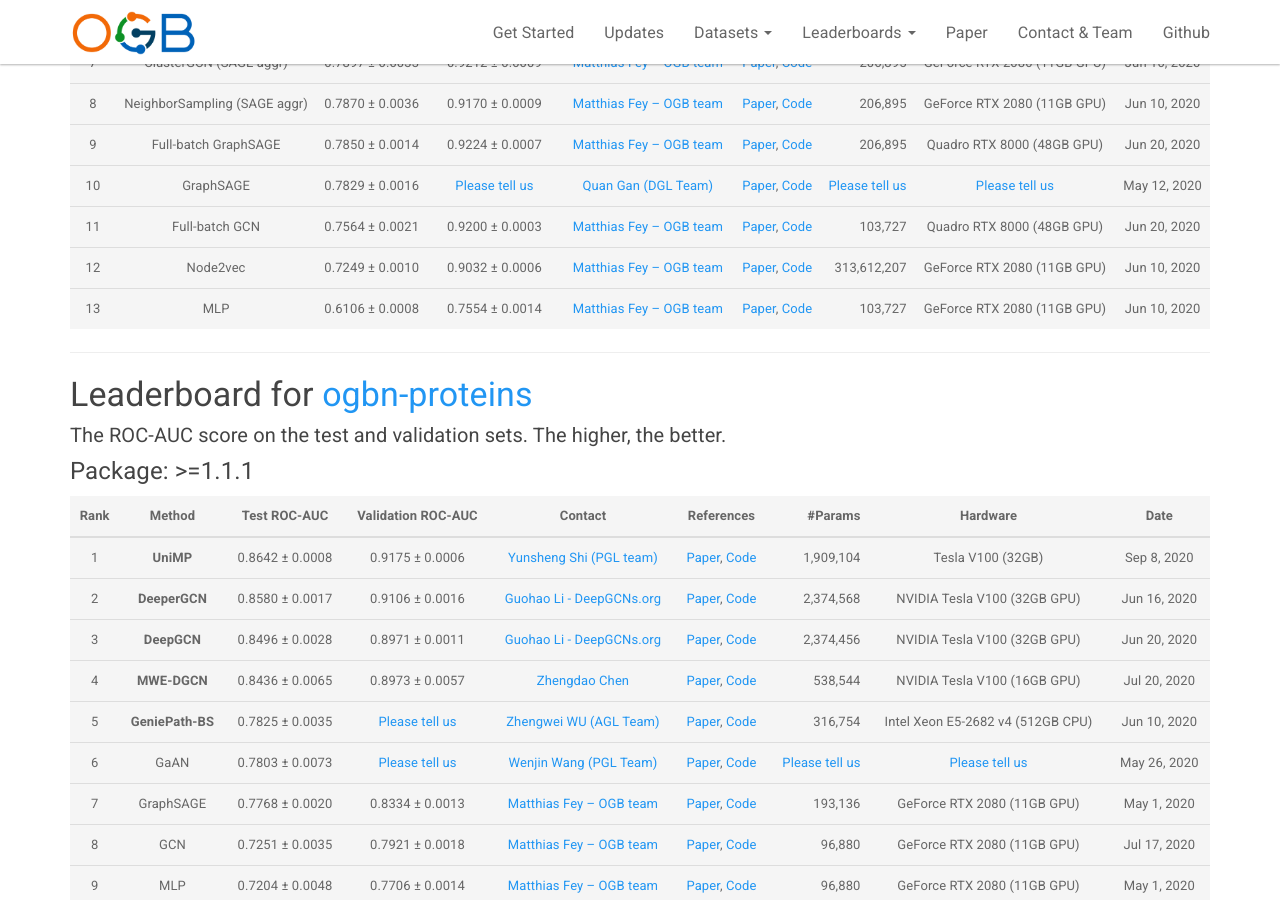
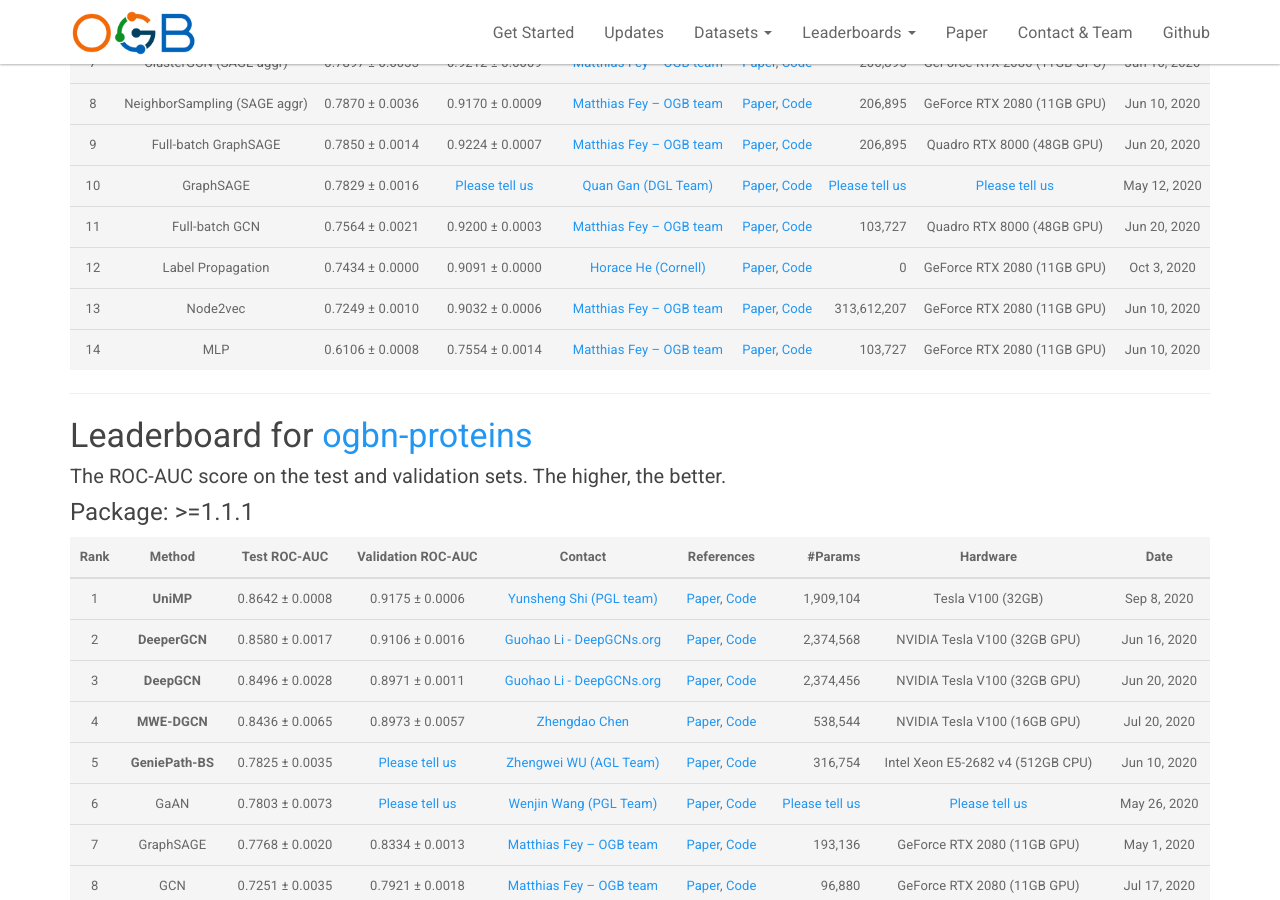
Before and after one commit to snap-stanford/ogb-web, a Jekyll site: the page built from _docs/leaderboard/leader_nodeprop.md, in a window 1280 px wide and 900 px high, scrolled down 823 px. Built offline with Jekyll 4.4.1, drawn with Linux system fonts in a browser that asks for light colours.

Commit message:
updateleaderboard

```diff
--- a/_docs/leaderboard/leader_nodeprop.md
+++ b/_docs/leaderboard/leader_nodeprop.md
@@ -37,8 +37,9 @@ The **bold** method name indicates that the implementation is **official** (by t
 |  9  |  Full-batch GraphSAGE  | 0.7850 ± 0.0014   | 0.9224 ± 0.0007 | [Matthias Fey -- OGB team](mailto:matthias.fey@tu-dortmund.de) | [Paper](https://arxiv.org/abs/1706.02216), [Code](https://github.com/snap-stanford/ogb/tree/master/examples/nodeproppred/products) | 206,895 | Quadro RTX 8000 (48GB GPU) | Jun 20, 2020 |
 |  10  |  GraphSAGE  | 0.7829 ± 0.0016   | [Please tell us](mailto:ogb@cs.stanford.edu) | [Quan Gan (DGL Team)](mailto:quagan@amazon.com) | [Paper](https://arxiv.org/abs/1706.02216), [Code](https://github.com/dmlc/dgl/tree/master/examples/pytorch/ogb/ogbn-products/graphsage) | [Please tell us](mailto:ogb@cs.stanford.edu) | [Please tell us](mailto:ogb@cs.stanford.edu) | May 12, 2020 |
 |  11  |  Full-batch GCN  | 0.7564 ± 0.0021   | 0.9200 ± 0.0003 | [Matthias Fey -- OGB team](mailto:matthias.fey@tu-dortmund.de) | [Paper](https://arxiv.org/abs/1609.02907), [Code](https://github.com/snap-stanford/ogb/tree/master/examples/nodeproppred/products) | 103,727 | Quadro RTX 8000 (48GB GPU) | Jun 20, 2020 |
-|  12  |  Node2vec  | 0.7249 ± 0.0010   | 0.9032 ± 0.0006 | [Matthias Fey -- OGB team](mailto:matthias.fey@tu-dortmund.de) | [Paper](https://arxiv.org/abs/1607.00653), [Code](https://github.com/snap-stanford/ogb/tree/master/examples/nodeproppred/products) | 313,612,207 | GeForce RTX 2080 (11GB GPU) | Jun 10, 2020 |
-|  13  |  MLP  | 0.6106 ± 0.0008   | 0.7554 ± 0.0014 | [Matthias Fey -- OGB team](mailto:matthias.fey@tu-dortmund.de) | [Paper](https://arxiv.org/abs/2005.00687), [Code](https://github.com/snap-stanford/ogb/tree/master/examples/nodeproppred/products) | 103,727 | GeForce RTX 2080 (11GB GPU) | Jun 10, 2020 |
+|  12  |  Label Propagation  | 0.7434 ± 0.0000   | 0.9091 ± 0.0000 | [Horace He (Cornell)](mailto:hh498@cornell.edu) | [Paper](http://pages.cs.wisc.edu/~jerryzhu/pub/thesis.pdf), [Code](https://github.com/Chillee/CorrectAndSmoothOGB) | 0 | GeForce RTX 2080 (11GB GPU) | Oct 3, 2020 |
+|  13  |  Node2vec  | 0.7249 ± 0.0010   | 0.9032 ± 0.0006 | [Matthias Fey -- OGB team](mailto:matthias.fey@tu-dortmund.de) | [Paper](https://arxiv.org/abs/1607.00653), [Code](https://github.com/snap-stanford/ogb/tree/master/examples/nodeproppred/products) | 313,612,207 | GeForce RTX 2080 (11GB GPU) | Jun 10, 2020 |
+|  14  |  MLP  | 0.6106 ± 0.0008   | 0.7554 ± 0.0014 | [Matthias Fey -- OGB team](mailto:matthias.fey@tu-dortmund.de) | [Paper](https://arxiv.org/abs/2005.00687), [Code](https://github.com/snap-stanford/ogb/tree/master/examples/nodeproppred/products) | 103,727 | GeForce RTX 2080 (11GB GPU) | Jun 10, 2020 |
 
 
 <a name="ogbn-proteins"/>
```
